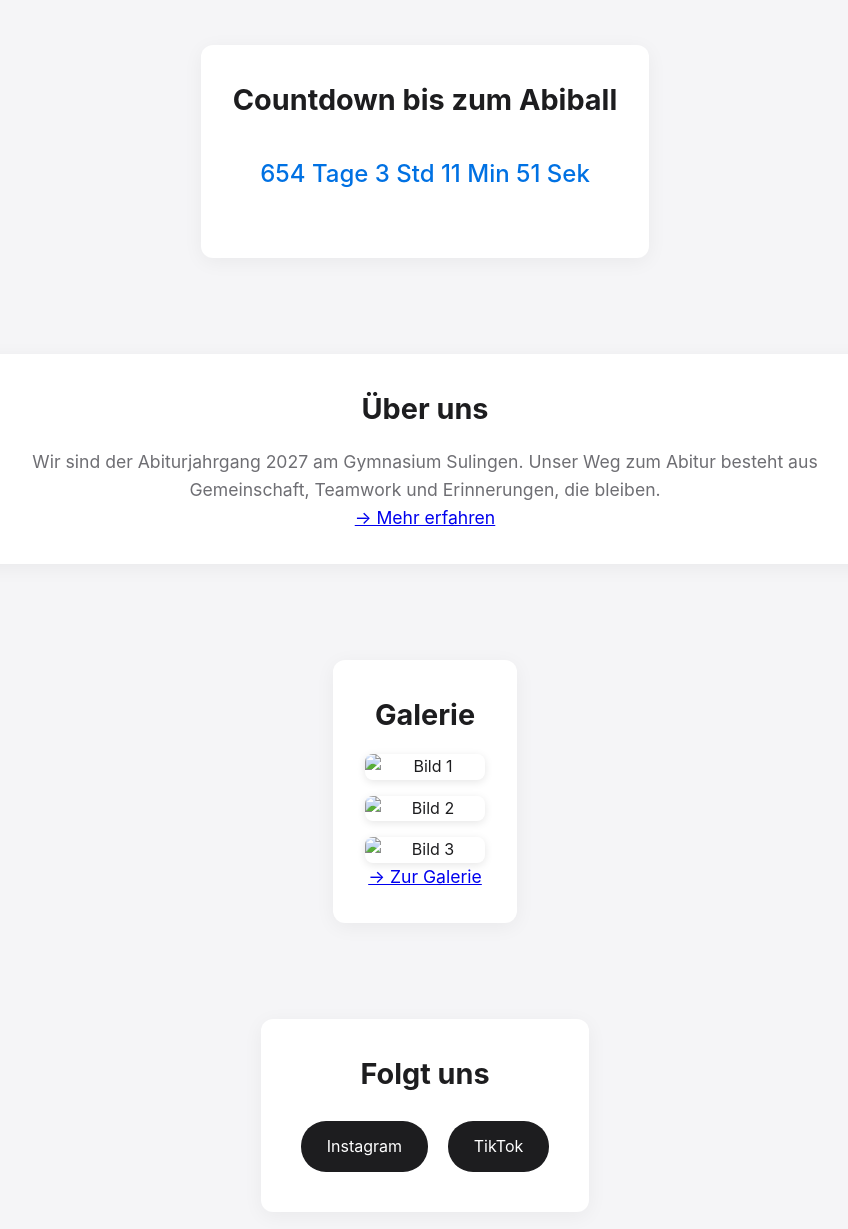
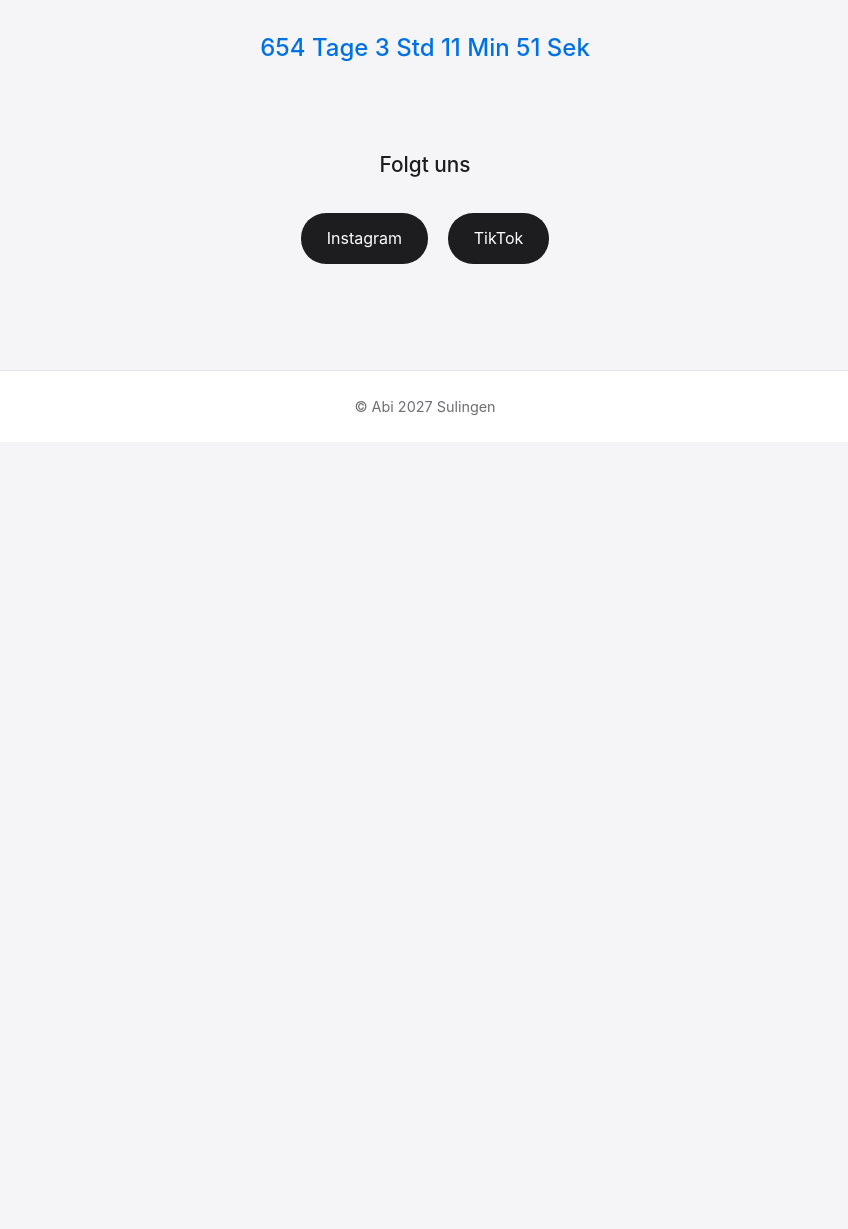
Before and after one commit to ibbifares-cmd/abi2027-website, a plain HTML site: page index.html in a window 1280 px wide. Shown: the part 358-1587 px from the top of the page, without its empty margins (215-1063 px from the left). After the commit the page ends 800 px from the top, so only its background shows below. Drawn offline with Linux system fonts and the light colour scheme.

Commit message:
Update index.html

```diff
--- a/index.html
+++ b/index.html
@@ -8,50 +8,28 @@
   <link rel="icon" href="logo.png" type="image/png">
 </head>
 <body>
-  <!-- Navigation -->
   <nav>
     <ul>
       <li><a href="index.html" class="active">Start</a></li>
       <li><a href="about.html">Über uns</a></li>
       <li><a href="calendar.html">Termine</a></li>
+      <li><a href="sponsoring.html">Sponsoring</a></li>
       <li><a href="gallery.html">Galerie</a></li>
       <li><a href="contact.html">Kontakt</a></li>
     </ul>
   </nav>
 
-  <!-- Hero -->
-  <header class="hero">
+  <header>
     <img src="logo.png" alt="Abi 2027 Logo" id="logo">
     <h1>Abi 2027 Sulingen</h1>
-    <p>Gemeinsam zum Ziel 🎓</p>
+    <p>Unser Weg zum Abitur 🎓</p>
   </header>
 
-  <!-- Countdown -->
-  <section class="highlight">
-    <h2>Countdown bis zum Abiball</h2>
-    <div id="countdown">Lade Countdown ...</div>
+  <section id="countdown">
+    Lade Countdown ...
   </section>
 
-  <!-- About Preview -->
-  <section class="highlight">
-    <h2>Über uns</h2>
-    <p>Wir sind der Abiturjahrgang 2027 am Gymnasium Sulingen. Unser Weg zum Abitur besteht aus Gemeinschaft, Teamwork und Erinnerungen, die bleiben.</p>
-    <p><a href="about.html">→ Mehr erfahren</a></p>
-  </section>
-
-  <!-- Galerie Vorschau -->
-  <section class="highlight gallery-preview">
-    <h2>Galerie</h2>
-    <div class="grid">
-      <img src="gallery1.jpg" alt="Bild 1">
-      <img src="gallery2.jpg" alt="Bild 2">
-      <img src="gallery3.jpg" alt="Bild 3">
-    </div>
-    <p><a href="gallery.html">→ Zur Galerie</a></p>
-  </section>
-
-  <!-- Social -->
-  <section class="highlight">
+  <section class="social">
     <h2>Folgt uns</h2>
     <div class="buttons">
       <a href="https://www.instagram.com/abi27.sulingen/" target="_blank">Instagram</a>
@@ -59,12 +37,10 @@
     </div>
   </section>
 
-  <!-- Footer -->
   <footer>
-    © Abi 2027 Sulingen – Alle Rechte vorbehalten
+    © Abi 2027 Sulingen
   </footer>
 
-  <!-- Countdown Script -->
   <script>
     const targetDate = new Date("2027-07-03T19:00:00").getTime();
     const countdownEl = document.getElementById("countdown");
```
